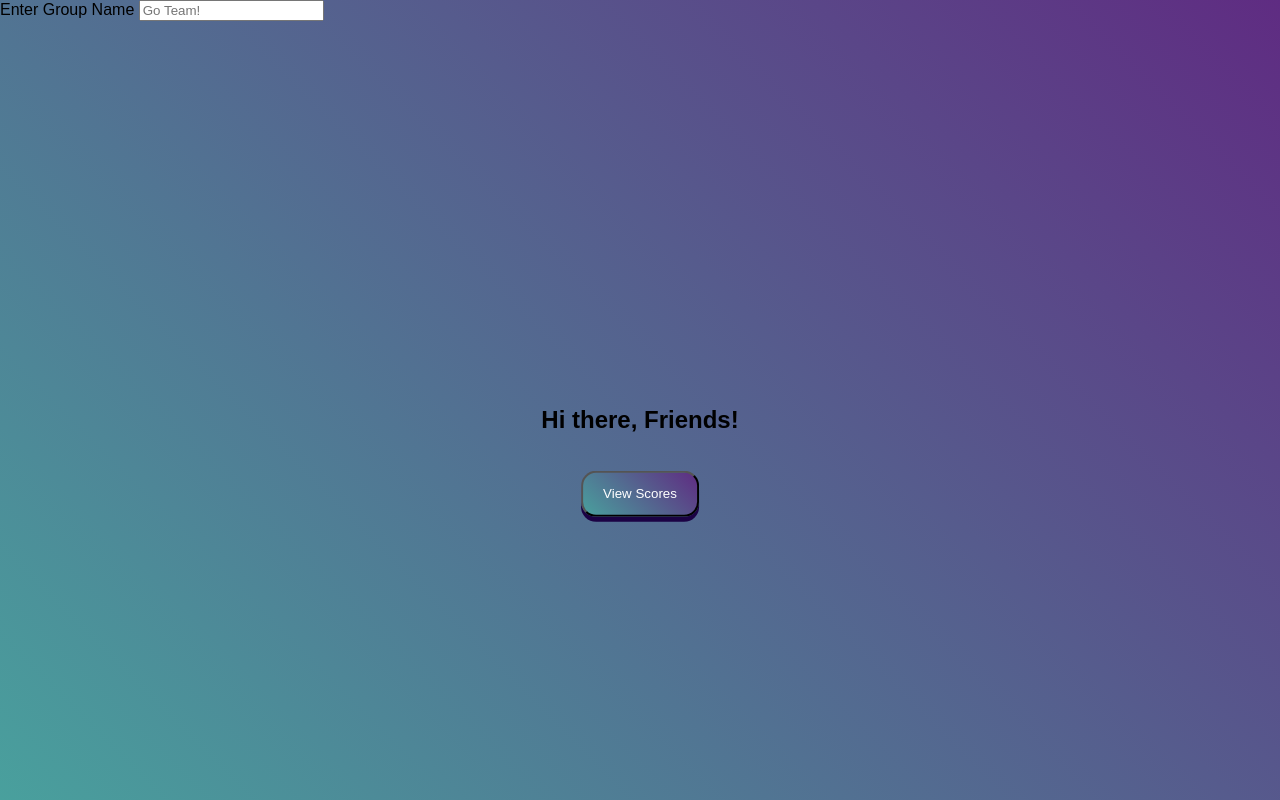
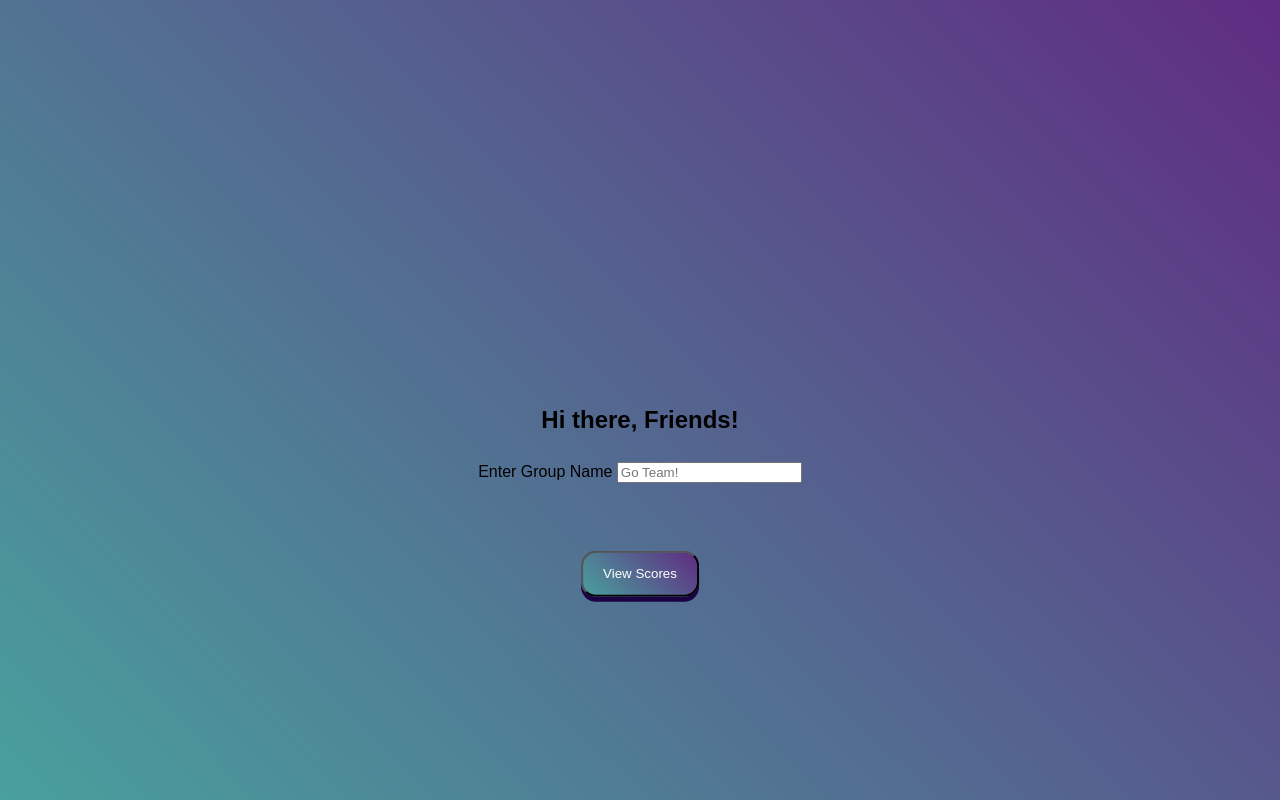
Before and after one commit to harrylb14/FPL-Score-Calculator, a Flask app: page / in a window 1280 px wide. Run offline with Flask 2, Linux system fonts and the light colour scheme; style sheets or scripts are compiled from the project's sources.

Commit message:
intro page form

```diff
--- a/app/static/css/style.scss
+++ b/app/static/css/style.scss
@@ -5,6 +5,12 @@ h1.Greeting {
   transform: translate(-50%, -50%);
 }
 
+.form-group{
+  position: absolute;
+  top: 58%;
+  left: 50%;
+  transform: translate(-50%, -10%);
+}
 #button {
     background: linear-gradient(45deg, #49a09d, #5f2c82);
     box-shadow: 0 5px 0 rgb(27, 2, 68);
@@ -12,18 +18,18 @@ h1.Greeting {
     padding: 1em 1.5em;
     position: absolute;
     text-decoration: none;
-    top: 60%;
+    top: 70%;
     left: 50%;
     transform: translate(-50%, -20%);
     border-radius: 15px;
 }
 
-.button:hover {
+#button:hover {
     background: linear-gradient(45deg, #295c5a, #3b1b50);
     cursor: pointer;
 }
 
-.button:active {
+#button:active {
     box-shadow: none;
  }
 
--- a/app/templates/index.html
+++ b/app/templates/index.html
@@ -8,9 +8,9 @@
 
             <div class="form-group">
               <label>Enter Group Name</label>
-              <input type="text" class="form-control" id="groupname" name="groupname" placeholder="Go Team!">
+              <input type="text" class="form-text" id="groupname" name="groupname" placeholder="Go Team!">
+            </div>
               <button type="submit"  class='button' id='button'>View Scores</button>
-            </div>
         </form>
 
 
```
